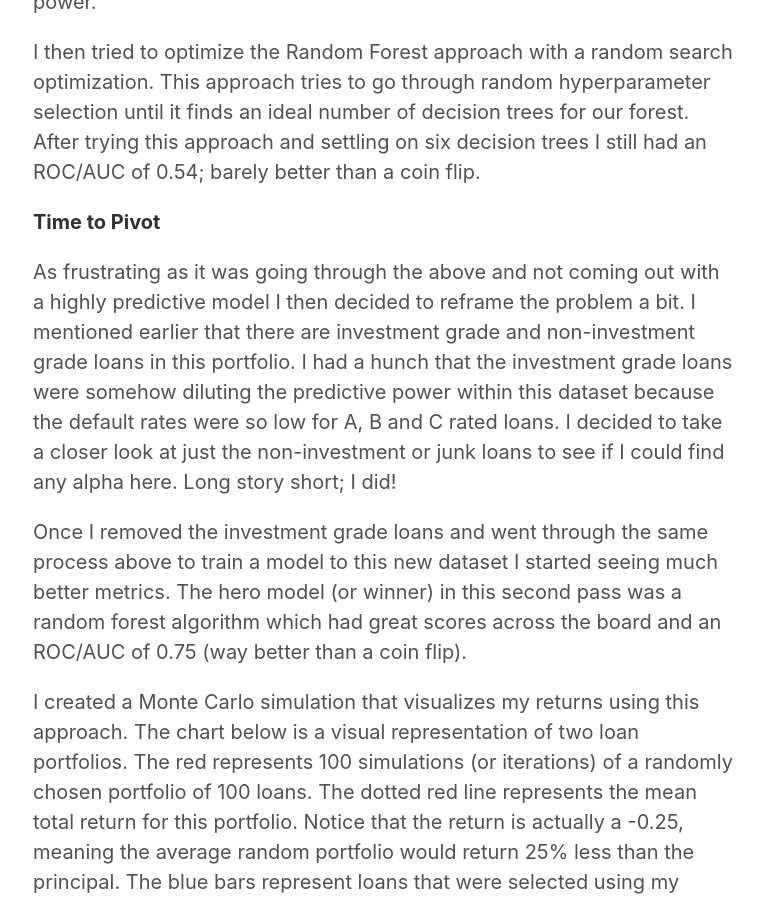
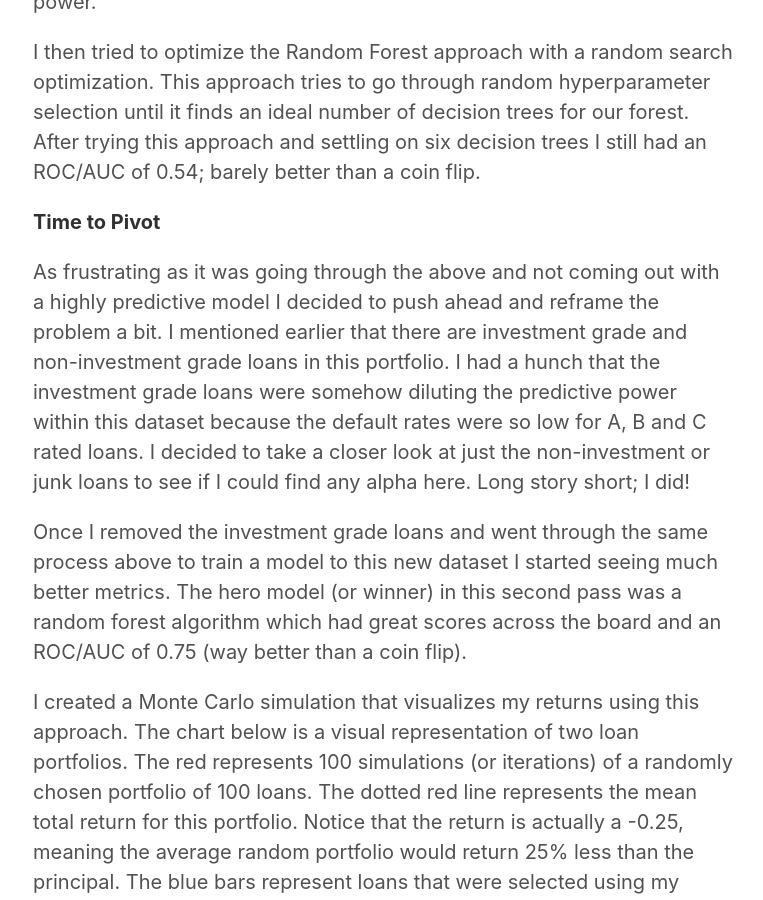
Before and after one commit to skhan-tech/skhan-tech.github.io, a Jekyll site: the page built from _posts/2020-02-16-Lending-Club-Loan-Analysis.md, in a window 1280 px wide and 900 px high, scrolled down 9721 px. Shown: the whole window, without its empty margins (257-1020 px from the left). Built offline with Jekyll 4.4.1, drawn with Linux system fonts in a browser that asks for light colours; our own code applies the rules of GitHub Pages for plain Markdown files.

Commit message:
Update 2020-02-16-Lending-Club-Loan-Analysis.md

```diff
--- a/_posts/2020-02-16-Lending-Club-Loan-Analysis.md
+++ b/_posts/2020-02-16-Lending-Club-Loan-Analysis.md
@@ -144,7 +144,7 @@ I then tried to optimize the Random Forest approach with a random search optimiz
 
 **Time to Pivot**
 
-As frustrating as it was going through the above and not coming out with a highly predictive model I then decided to reframe the problem a bit. I mentioned earlier that there are investment grade and non-investment grade loans in this portfolio. I had a hunch that the investment grade loans were somehow diluting the predictive power within this dataset because the default rates were so low for A, B and C rated loans. I decided to take a closer look at just the non-investment or junk loans to see if I could find any alpha here. Long story short; I did!
+As frustrating as it was going through the above and not coming out with a highly predictive model I decided to push ahead and  reframe the problem a bit. I mentioned earlier that there are investment grade and non-investment grade loans in this portfolio. I had a hunch that the investment grade loans were somehow diluting the predictive power within this dataset because the default rates were so low for A, B and C rated loans. I decided to take a closer look at just the non-investment or junk loans to see if I could find any alpha here. Long story short; I did!
 
 Once I removed the investment grade loans and went through the same process above to train a model to this new dataset I  started seeing much better metrics. The hero model (or winner) in this second pass was a random forest algorithm which had great scores across the board and an ROC/AUC of 0.75 (way better than a coin flip).
 
```
